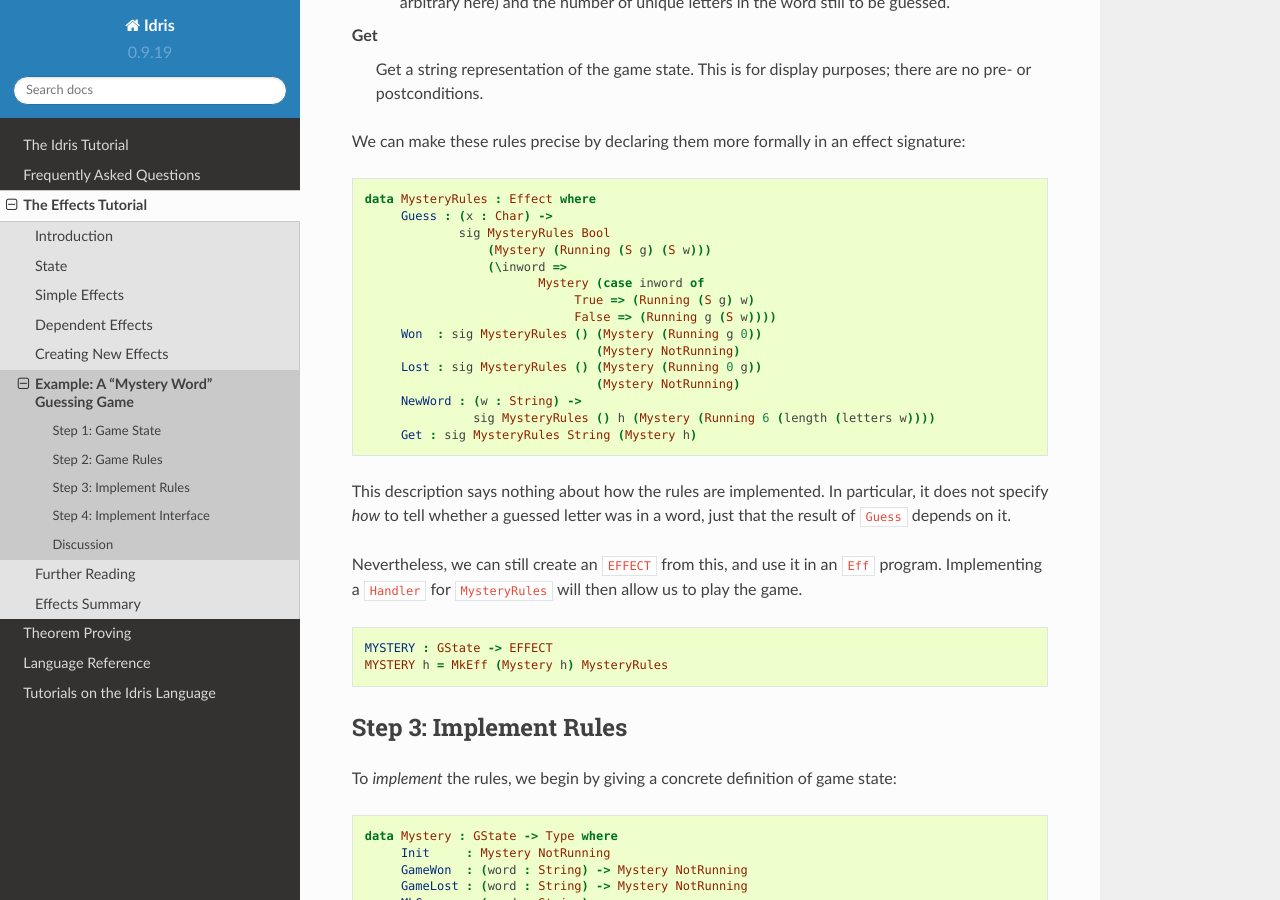
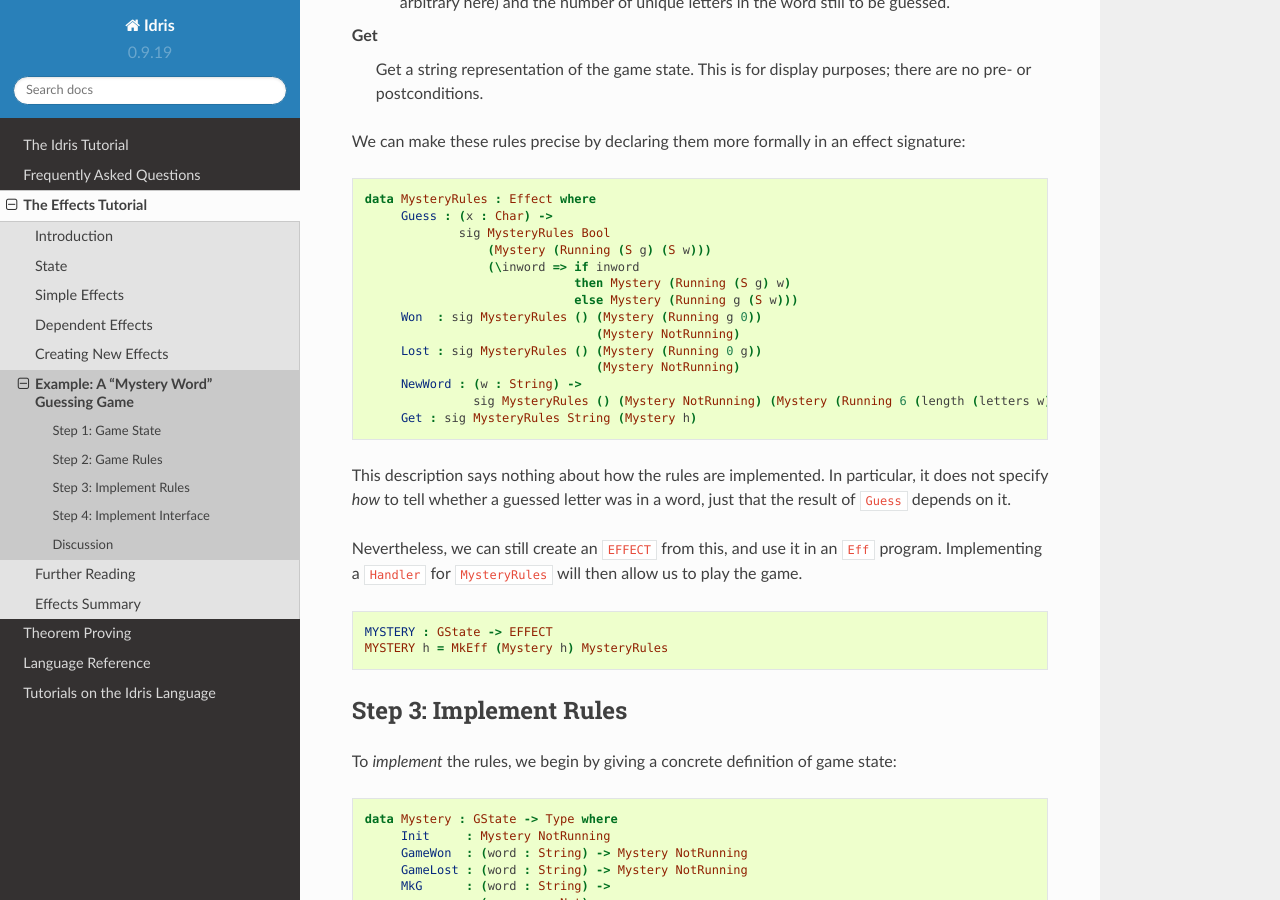
Before and after one commit to idris-lang/Idris-dev, a Sphinx documentation site: the page built from docs/effects/hangman.rst, in a window 1280 px wide and 900 px high, scrolled down 1729 px. Built offline with Sphinx 7.4.7 and the Read the Docs theme 2.0.0, drawn with Linux system fonts in a browser that asks for light colours; formulas are drawn with MathJax 3; some of the changed text lies outside the part shown.

Commit message:
Update Mystery Word example code
* Make it typecheck (previous version of game function didn't)
* Make it more readable (if instead of case over bool, explicit precondition on NewWord)

```diff
--- a/docs/effects/hangman.rst
+++ b/docs/effects/hangman.rst
@@ -108,16 +108,15 @@ effect signature:
          Guess : (x : Char) ->
                  sig MysteryRules Bool
                      (Mystery (Running (S g) (S w)))
-                     (\inword =>
-                            Mystery (case inword of
-                                 True => (Running (S g) w)
-                                 False => (Running g (S w))))
+                     (\inword => if inword
+                                 then Mystery (Running (S g) w)
+                                 else Mystery (Running g (S w)))
          Won  : sig MysteryRules () (Mystery (Running g 0))
                                     (Mystery NotRunning)
          Lost : sig MysteryRules () (Mystery (Running 0 g))
                                     (Mystery NotRunning)
          NewWord : (w : String) ->
-                   sig MysteryRules () h (Mystery (Running 6 (length (letters w))))
+                   sig MysteryRules () (Mystery NotRunning) (Mystery (Running 6 (length (letters w))))
          Get : sig MysteryRules String (Mystery h)
 
 This description says nothing about how the rules are implemented. In
```
Also changed, not shown: other parts of docs/effects/hangman.rst (+4 -4 lines).
